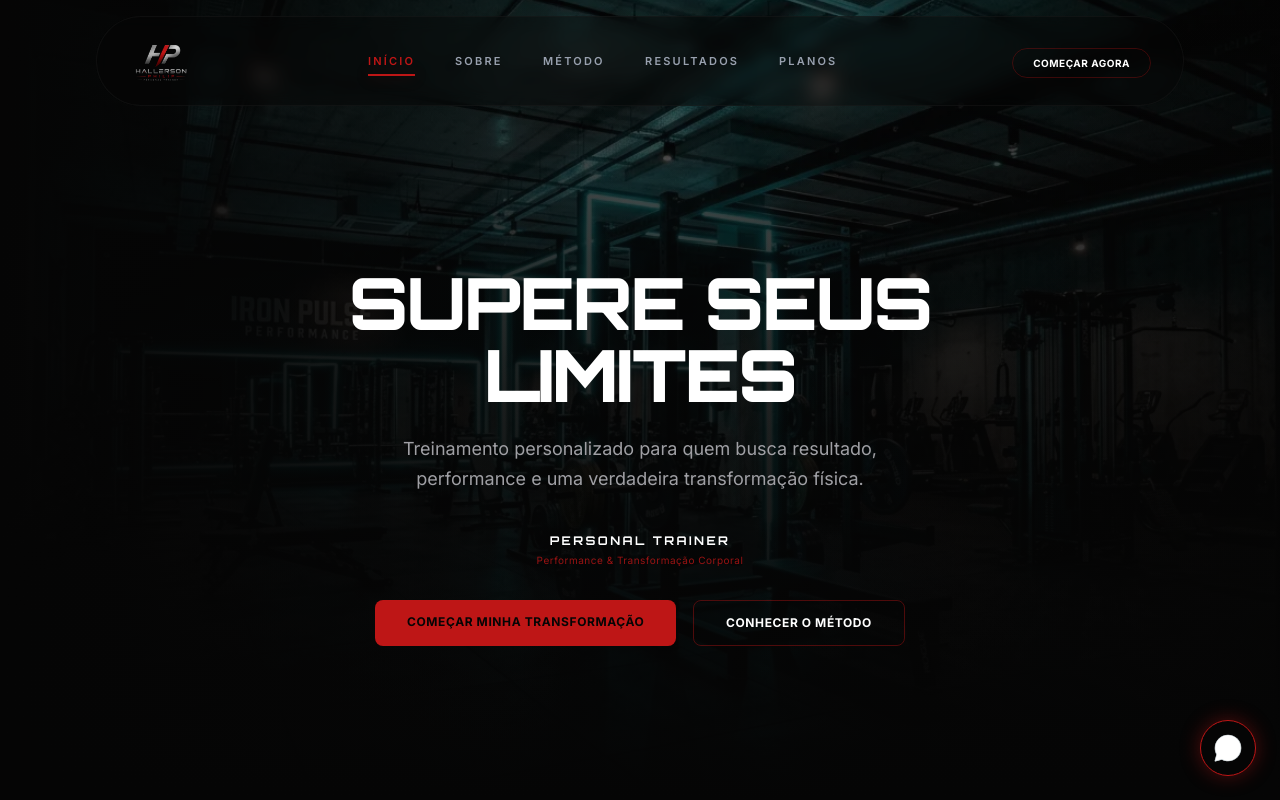
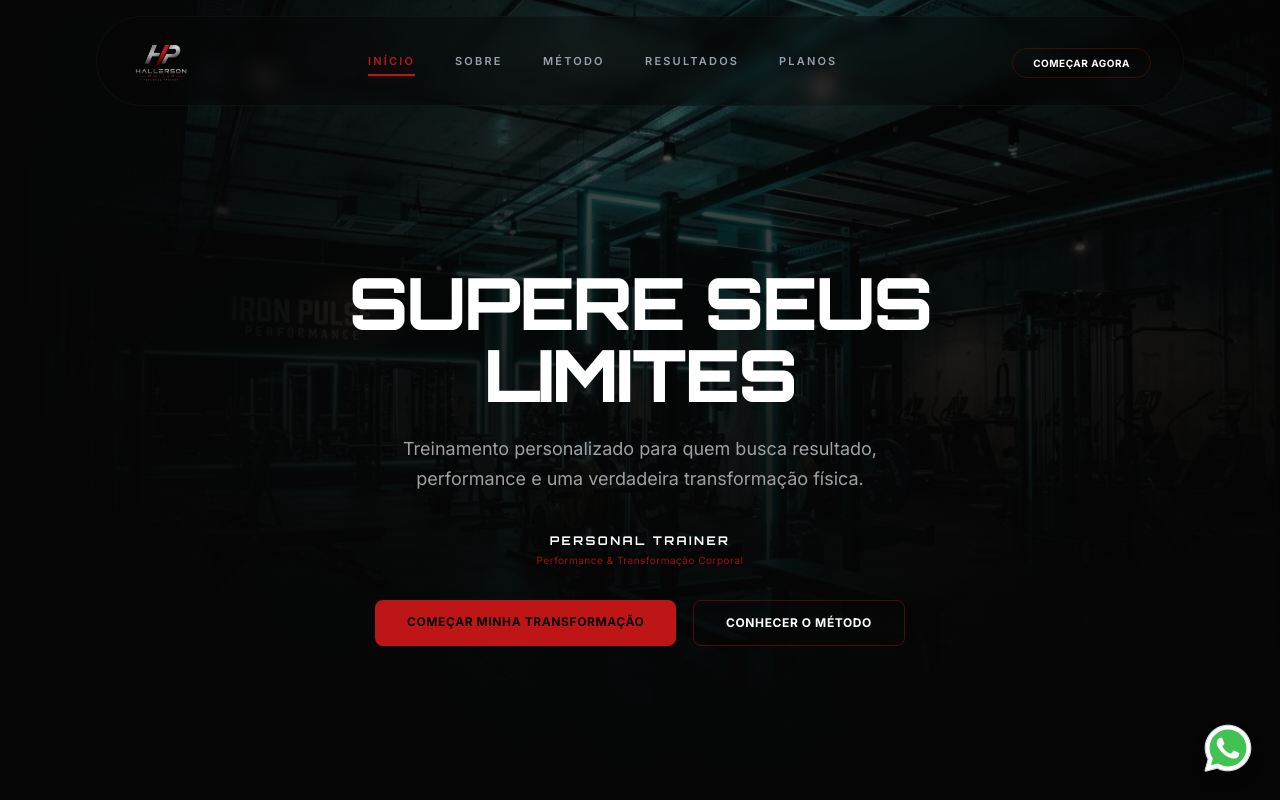
Before and after one commit to Automize-LTDA/hallerson-philip, a React (Vite) app: page / in a window 1280 px wide. Shown: the top 800 px of the page. Built offline with nearby package versions, Linux system fonts and the light colour scheme.

Commit message:
Revert WhatsApp SVG to green and remove button background

```diff
--- a/src/components/WhatsAppButton.tsx
+++ b/src/components/WhatsAppButton.tsx
@@ -13,15 +13,13 @@ export default function WhatsAppButton() {
         href={whatsappUrl}
         target="_blank"
         rel="noopener noreferrer"
-        whileHover={{ scale: 1.1 }}
-        whileTap={{ scale: 0.9 }}
-        className="relative w-14 h-14 bg-brand-black border border-brand-red rounded-full flex items-center justify-center shadow-[0_0_20px_rgba(190,22,22,0.4)] hover:shadow-[0_0_30px_rgba(190,22,22,0.7)] hover:border-white transition-all duration-300"
+        className="relative flex items-center justify-center hover:scale-110 transition-all duration-300 drop-shadow-xl hover:drop-shadow-[0_0_15px_rgba(64,195,81,0.6)]"
         aria-label="Fale comigo no WhatsApp"
       >
         <img
           src={whatsappIcon}
           alt="WhatsApp"
-          className="w-8 h-8 object-contain"
+          className="w-14 h-14 object-contain"
         />
       </motion.a>
     </div>
```
Also changed, not shown: src/assets/whatsapp.svg.
